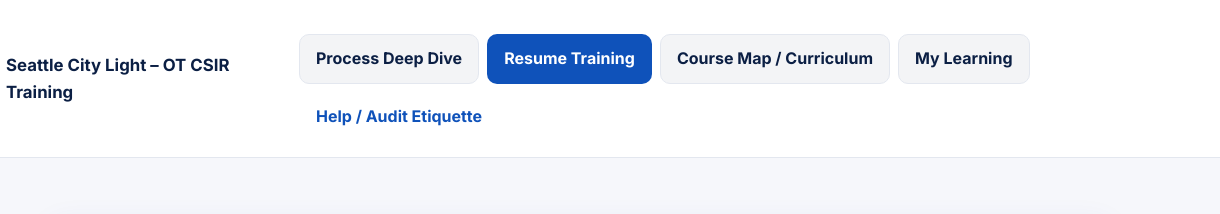
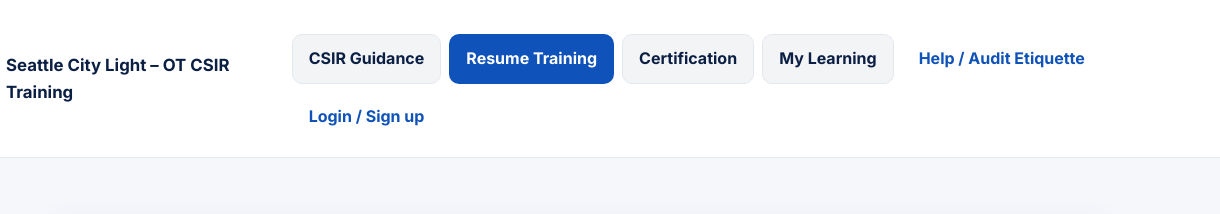
Before and after one commit to mmacri/SCL1, a plain HTML site: page csir/index.html in a window 1280 px wide. Shown: the top 214 px of the page, 60-1280 px from the left. Drawn offline with Linux system fonts and the light colour scheme; no server answers.

Commit message:
Update index.html

```diff
--- a/csir/index.html
+++ b/csir/index.html
@@ -15,13 +15,14 @@
         <span>Seattle City Light – OT CSIR Training</span>
       </div>
       <div class="footer-actions header-cta">
-        <a class="button secondary" href="../process-deep-dive.html">Process Deep Dive</a>
+        <a class="button secondary" href="../process-deep-dive.html">CSIR Guidance</a>
         <a class="button" href="learn.html?start=1">Resume Training</a>
-        <a class="button secondary" href="curriculum.html">Course Map / Curriculum</a>
+        <a class="button secondary" href="curriculum.html">Certification</a>
         <a class="button secondary" href="my-learning.html">My Learning</a>
         <a class="button ghost" id="reportsLink" href="admin-report.html" style="display:none;">Reports</a>
         <a class="button ghost" id="groupsLink" href="admin-users.html" style="display:none;">Groups</a>
         <a class="button ghost" href="resources.html">Help / Audit Etiquette</a>
+        <a class="button ghost" href="/.auth/login/aad">Login / Sign up</a>
       </div>
     </div>
   </header>
```
